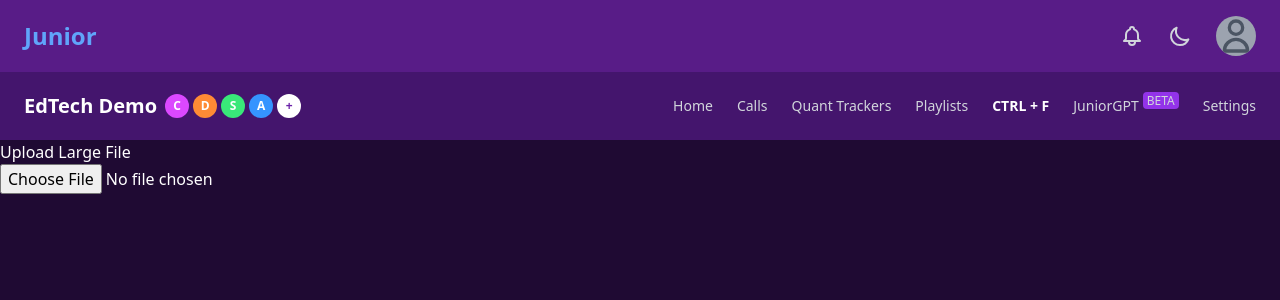
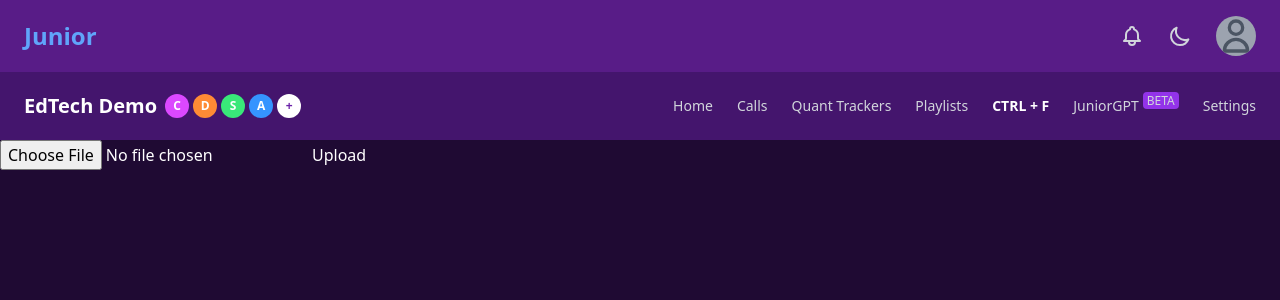
Before and after one commit to rajakalai/consulting-ai, a Next.js app: page /ctrl-f in a window 1280 px wide. Shown: the top 300 px of the page. Built offline with nearby package versions, Linux system fonts and the light colour scheme.

Commit message:
upload file

```diff
--- a/app/ctrl-f/page.tsx
+++ b/app/ctrl-f/page.tsx
@@ -7,72 +7,54 @@
 //     )
 //   }
 "use client"
-import React, { useState, useRef } from 'react';
-import axios from 'axios'; // Or your preferred HTTP client
+// components/UploadFile.js
+import { useState } from 'react';
 
-const UploadLargeFile = () => {
-  const [uploadProgress, setUploadProgress] = useState(0);
-  const [isUploading, setIsUploading] = useState(false);
-  const [uploadError, setUploadError] = useState(null);
-  const fileInputRef = useRef(null);
+export default function UploadFile() {
+  const [file, setFile] = useState(null);
+  const [uploading, setUploading] = useState(false);
+  const [message, setMessage] = useState('');
 
-  const handleFileChange = (event) => {
-    const file = event.target.files[0];
-    if (file) {
-      startUpload(file);
-    }
+  const handleFileChange = (e) => {
+    setFile(e.target.files[0]);
   };
 
-  const startUpload = async (file) => {
-    setIsUploading(true);
-    setUploadError(null);
+  const handleUpload = async () => {
+    if (!file) return alert('Please select a file first.');
 
+    setUploading(true);
+    setMessage('');
+    let presignedUrl = ''
     try {
-      // Replace with your actual pre-designed URL
-      const uploadUrl = 'https://your-server.com/api/upload';
-
-      const formData = new FormData();
-      formData.append('file', file);
-
-      const response = await axios.post(uploadUrl, formData, {
-        onUploadProgress: (progressEvent) => {
-          const progress = Math.round(
-            (progressEvent.loaded * 100) / progressEvent.total
-          );
-          setUploadProgress(progress);
+      // Upload the file to S3 using the pre-signed URL
+      const response = await fetch(presignedUrl, {
+        method: 'PUT',
+        headers: {
+          'Content-Type': file.type,
         },
+        body: file,
       });
 
-      // Handle successful upload
-      console.log('File uploaded successfully:', response.data);
+      if (response.ok) {
+        setMessage('File uploaded successfully!');
+      } else {
+        setMessage('Failed to upload file.');
+      }
     } catch (error) {
-      setUploadError(error);
-      console.error('Upload error:', error);
+      console.error('Error uploading file:', error);
+      setMessage('Failed to upload file.');
     } finally {
-      setIsUploading(false);
+      setUploading(false);
     }
   };
 
   return (
     <div>
-      <h2>Upload Large File</h2>
-      <input
-        type="file"
-        ref={fileInputRef}
-        onChange={handleFileChange}
-        accept="*" // Accept all file types
-      />
-
-      {isUploading && (
-        <div>
-          <p>Uploading... {uploadProgress}%</p>
-          <progress value={uploadProgress} max="100" />
-        </div>
-      )}
-
-      {uploadError && <p>Error: {uploadError.message}</p>}
+      <input type="file" onChange={handleFileChange} accept="audio/*,video/*" />
+      <button onClick={handleUpload} disabled={uploading}>
+        {uploading ? 'Uploading...' : 'Upload'}
+      </button>
+      {message && <p>{message}</p>}
     </div>
   );
-};
-
-export default UploadLargeFile;
+}
```
